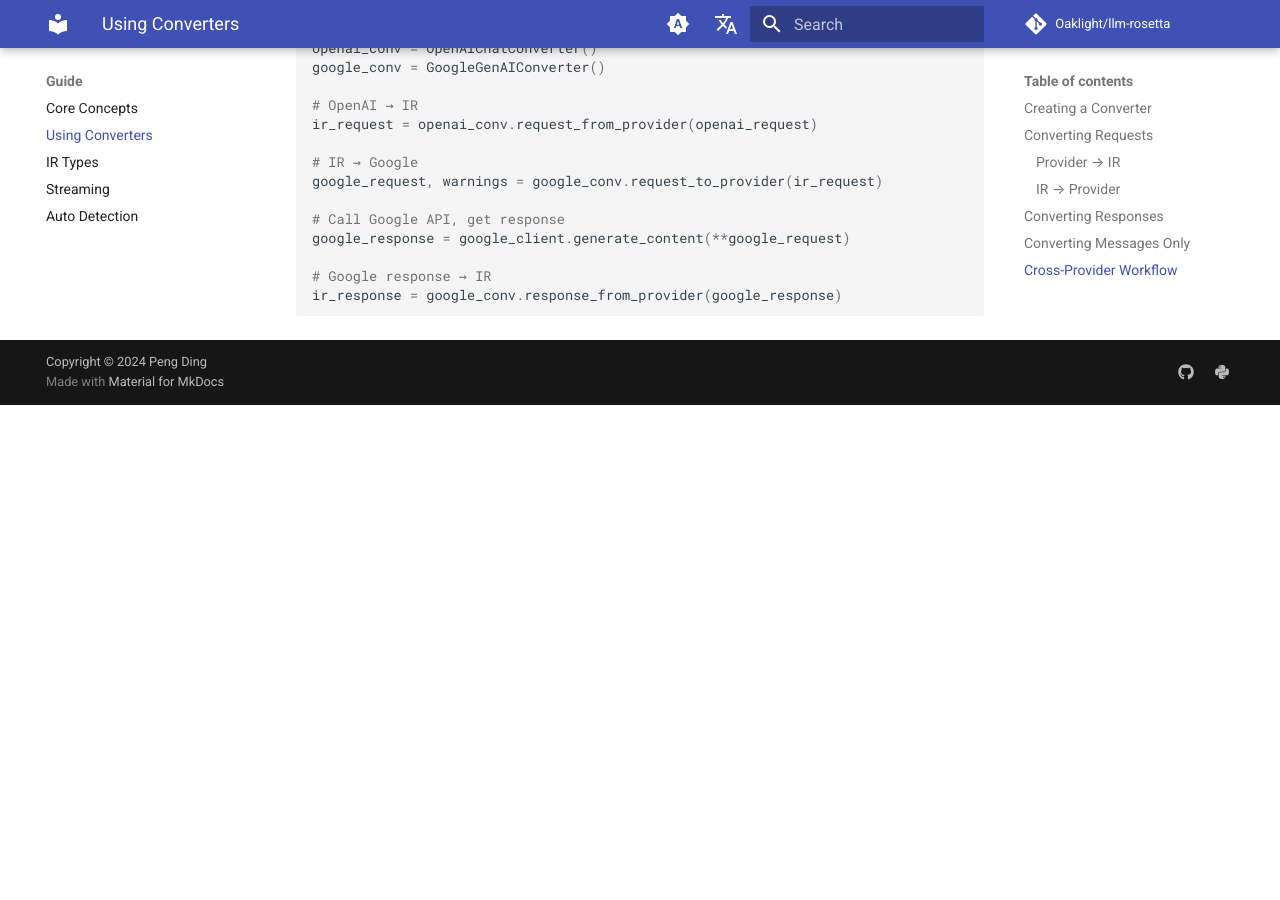
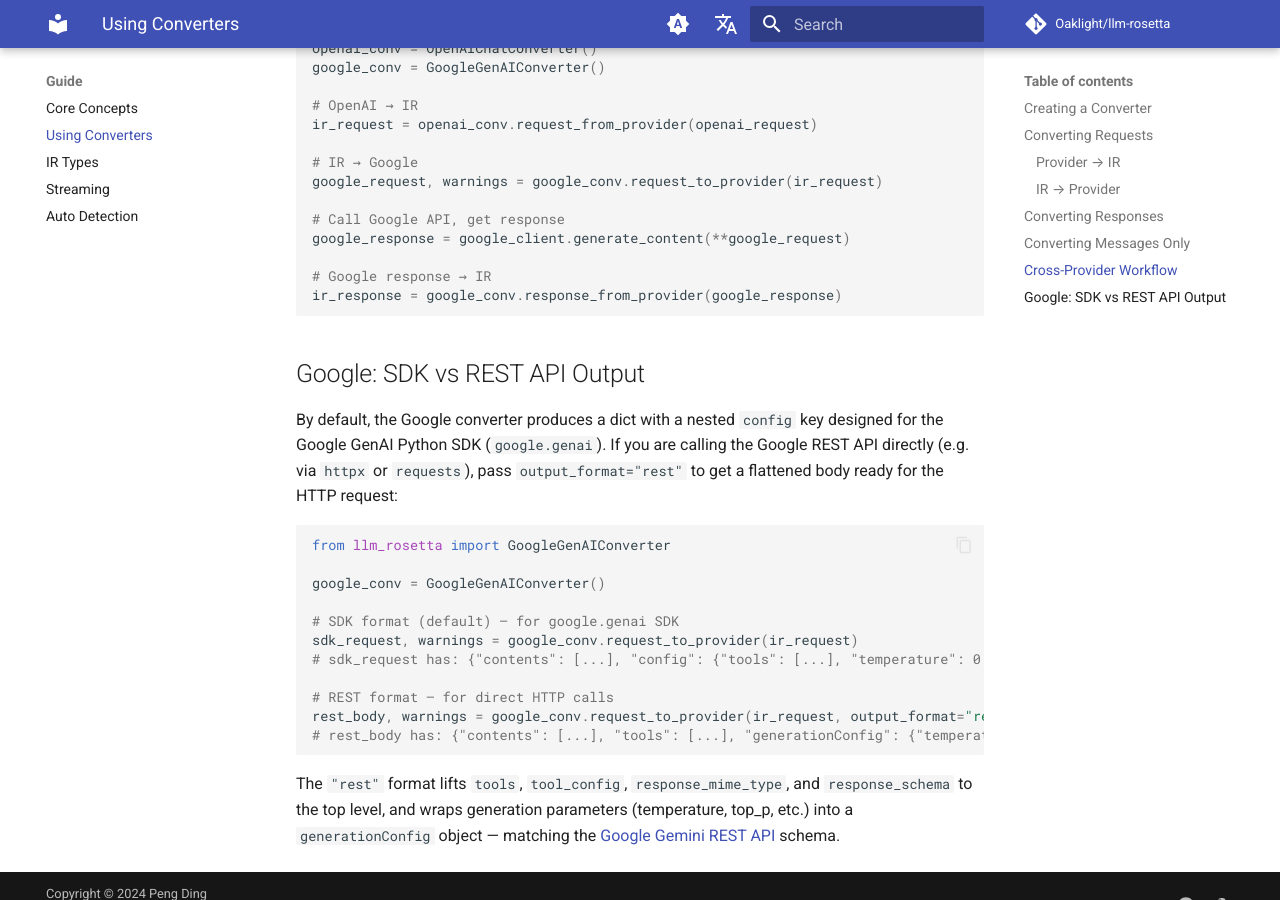
Before and after one commit to Oaklight/llm-rosetta, an MkDocs documentation site: the page built from docs/guide/converters.md, in a window 1280 px wide and 900 px high, scrolled down 1193 px. Built offline with MkDocs 1.6.1 and Material for MkDocs 9.7.7, drawn with Linux system fonts in a browser that asks for light colours; comment, search, counter and statistics services are not loaded; before the commit the page ends 1598 px from its top, so only the background shows below that.

Commit message:
docs: add changelog and converter guide entries for output_format="rest" and gateway modularization

````diff
--- a/docs/guide/converters.md
+++ b/docs/guide/converters.md
@@ -67,3 +67,23 @@ google_response = google_client.generate_content(**google_request)
 # Google response → IR
 ir_response = google_conv.response_from_provider(google_response)
 ```
+
+## Google: SDK vs REST API Output
+
+By default, the Google converter produces a dict with a nested `config` key designed for the Google GenAI Python SDK (`google.genai`). If you are calling the Google REST API directly (e.g. via `httpx` or `requests`), pass `output_format="rest"` to get a flattened body ready for the HTTP request:
+
+```python
+from llm_rosetta import GoogleGenAIConverter
+
+google_conv = GoogleGenAIConverter()
+
+# SDK format (default) — for google.genai SDK
+sdk_request, warnings = google_conv.request_to_provider(ir_request)
+# sdk_request has: {"contents": [...], "config": {"tools": [...], "temperature": 0.7, ...}}
+
+# REST format — for direct HTTP calls
+rest_body, warnings = google_conv.request_to_provider(ir_request, output_format="rest")
+# rest_body has: {"contents": [...], "tools": [...], "generationConfig": {"temperature": 0.7, ...}}
+```
+
+The `"rest"` format lifts `tools`, `tool_config`, `response_mime_type`, and `response_schema` to the top level, and wraps generation parameters (temperature, top_p, etc.) into a `generationConfig` object — matching the [Google Gemini REST API](https://ai.google.dev/api/generate-content) schema.
````
Also changed, not shown: docs/changelog.md (+6 -0 lines).
